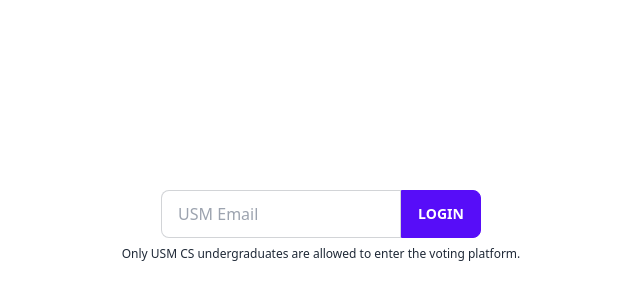
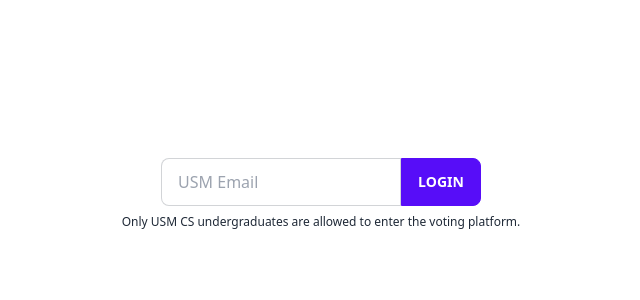
Before and after one commit to ynshung/voting-svelte, a SvelteKit app: page / in a window 1280 px wide. Shown: the part 206-506 px from the top of the page, without its empty margins (319-959 px from the left). Built offline with nearby package versions, Linux system fonts and the light colour scheme; no server answers; the database is empty.

Commit message:
adjust padding

```diff
--- a/src/routes/+layout.svelte
+++ b/src/routes/+layout.svelte
@@ -2,6 +2,6 @@
     import "../app.css";
 </script>
 
-<div class="grid h-screen place-items-center my-8">
-    <slot/>
+<div class="grid h-screen place-items-center">
+    <div class="py-8"><slot/></div>
 </div>
```
